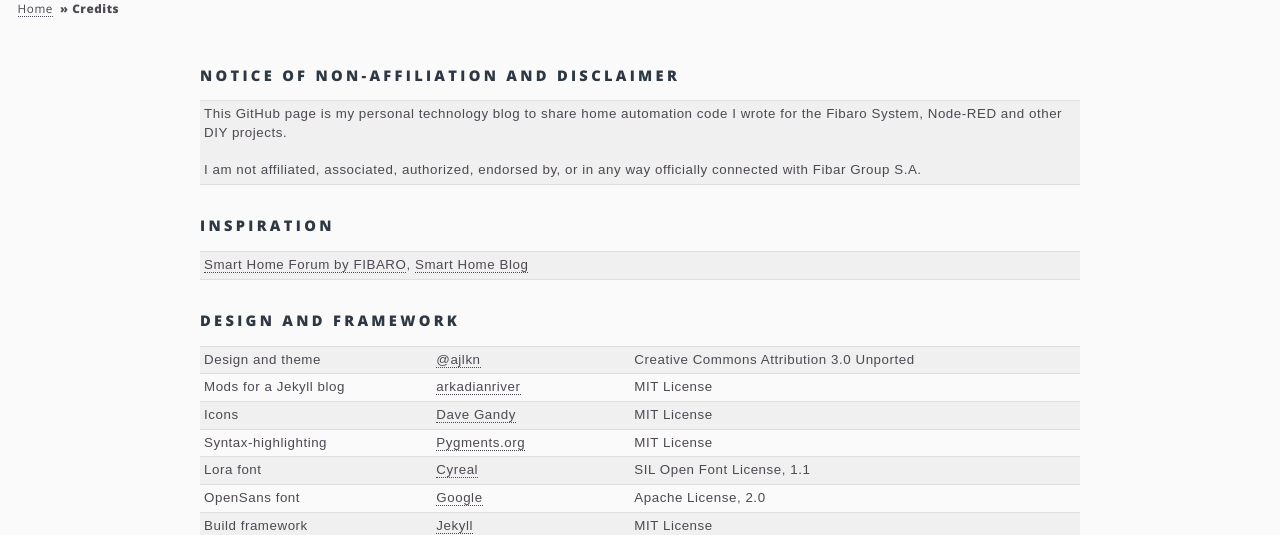
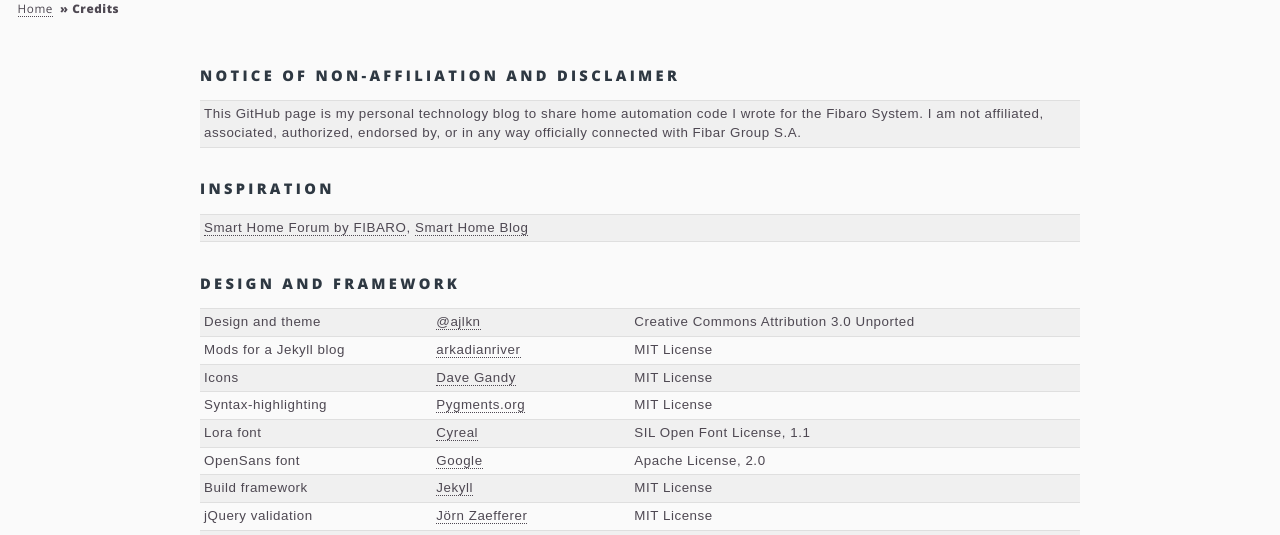
Before and after one commit to joepv/joepv.github.io, a Jekyll site: the page built from _pages/credits.html, in a window 1280 px wide and 900 px high, cut to the strip 365-900 px from the top of the window. Built offline with Jekyll 4.4.1, drawn with Linux system fonts in a browser that asks for light colours.

Commit message:
Changed Notice of Non-Affiliation and Disclaimer

```diff
--- a/_pages/credits.html
+++ b/_pages/credits.html
@@ -18,7 +18,7 @@
 
 <h4>Notice of Non-Affiliation and Disclaimer</h4>
 <table class="creds"><tr><td>
-This GitHub page is my personal technology blog to share home automation code I wrote for the Fibaro System, Node-RED and other DIY projects.<br /><br />I am not affiliated, associated, authorized, endorsed by, or in any way officially connected with Fibar Group S.A.
+This GitHub page is my personal technology blog to share home automation code I wrote for the Fibaro System. I am not affiliated, associated, authorized, endorsed by, or in any way officially connected with Fibar Group S.A.
 </td></tr></table>
 
 <h4>Inspiration</h4>
```
